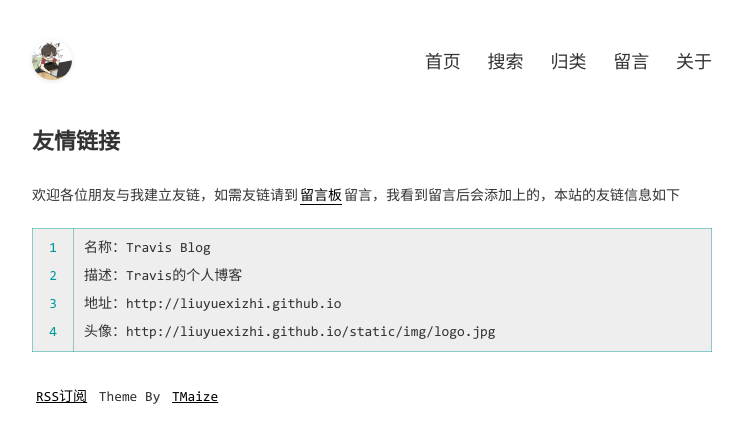
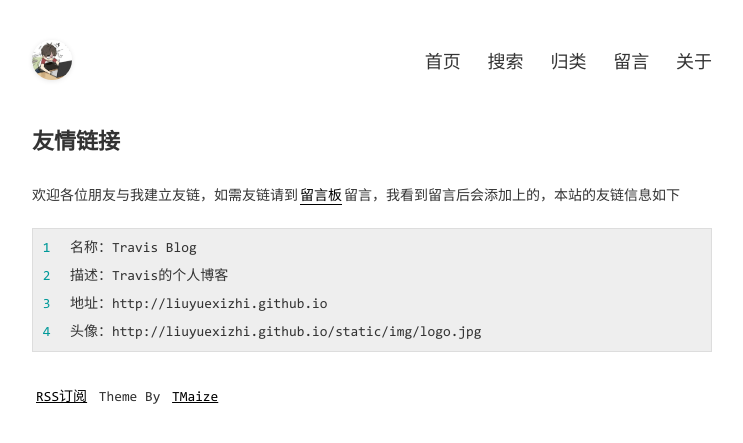
Before and after one commit to liuyuexizhi/liuyuexizhi.github.io, a Jekyll site: the page built from pages/links.md, in a window 1280 px wide. Shown: the top 443 px of the page, without its empty margins (268-1011 px from the left). Built offline with Jekyll 4.4.1, drawn with Linux system fonts in a browser that asks for light colours.

Commit message:
Update post.css

```diff
--- a/static/css/post.css
+++ b/static/css/post.css
@@ -95,11 +95,11 @@
   line-height: 1;
 }
 
-//table
 .page-post .table-container {
-  overflow: auto;
+  overflow: scroll;
   max-height: 610px;
 }
+
 .page-post .table-container th,
 .page-post .table-container tr,
 .page-post .table-container td,
@@ -119,23 +119,37 @@
   background-color: #ececec;
 }
 
-// code
-.page-post code {
+.page-post code[class="language-plaintext highlighter-rouge"] {
   font-size: 14px;
   background-color: #eeeeee;
   word-break: break-all;
   color: #d14;
 }
-.page-post .rouge-table td:first-child{
-  width:20px;
-  color: #009999;
-  text-align: center;
+
+.page-post table[class="rouge-table"] {
+  overflow: scroll;
+  max-height: 610px;
 }
-.page-post .rouge-table,
-.page-post .rouge-table td,
-.page-post .rouge-table tr{
-    border: 1px solid #0099996b;
-    border-collapse: collapse;
+.page-post table[class="rouge-table"] td {
+  min-width: 100%;
+  border: 0px solid #0099996b;
+  border-collapse: collapse;
+  text-align: left;
+  padding: 5px 10px;
+  font-family:inherit;
+}
+.page-post table[class="rouge-table"] td[class="rouge-gutter gl"]{
+    color: #009999;
+    text-align: center;
+    min-width: 100%;
+    padding: 3px 5px;
+}
+
+
+.page-post div>pre {
+    overflow: auto;
+    max-width: inherit;
+    max-height: 610px;
 }
 
 
```
